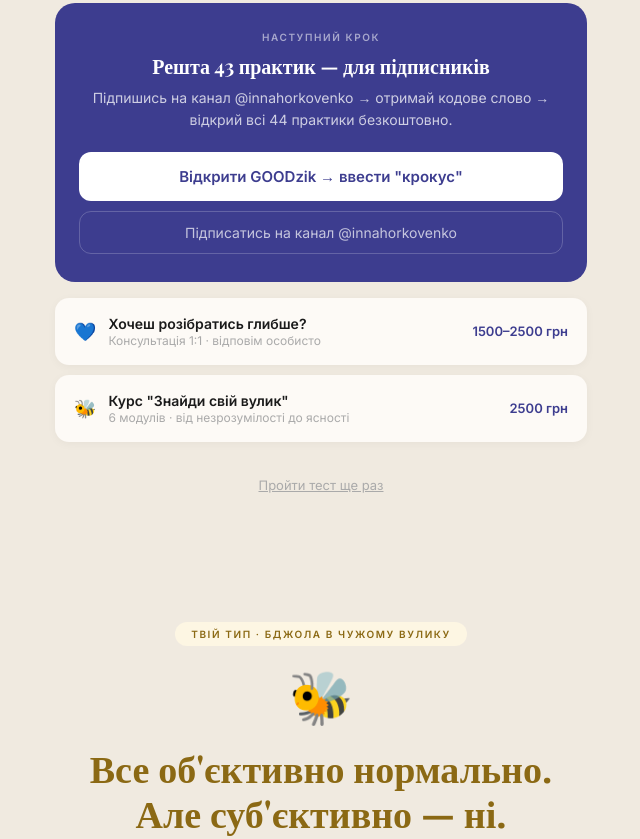
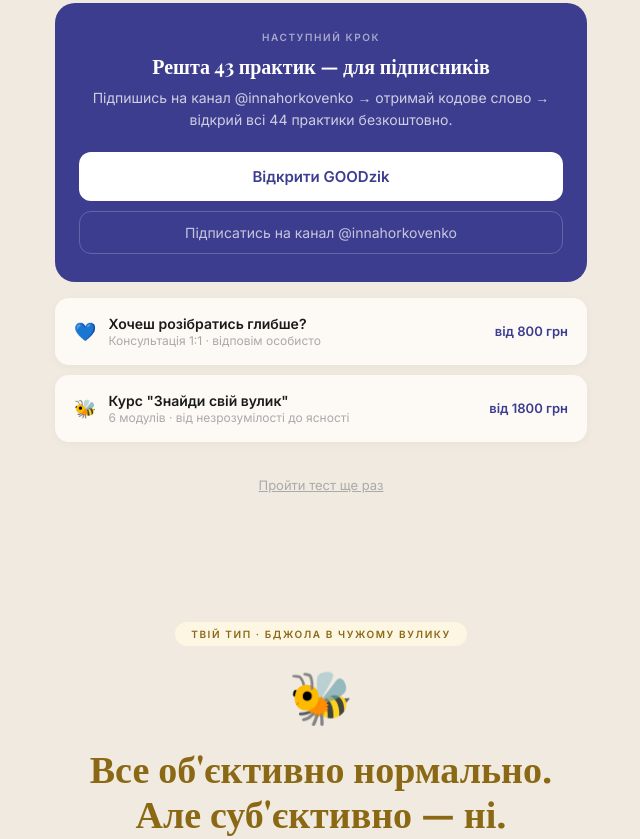
Before and after one commit to horkovenkoi-sketch/vulyk-test, a plain HTML site: page vulyk-test.html in a window 1280 px wide. Shown: the part 2129-2968 px from the top of the page, without its empty margins (319-959 px from the left). Drawn offline with nearby package versions, Linux system fonts and the light colour scheme; a web font is replaced by a local one.

Commit message:
Add files via upload

```diff
--- a/vulyk-test.html
+++ b/vulyk-test.html
@@ -743,7 +743,7 @@ body {
       <div class="next-steps-eyebrow">Наступний крок</div>
       <h3>Решта 43 практик — для підписників</h3>
       <p>Підпишись на канал @innahorkovenko → отримай кодове слово → відкрий всі 44 практики безкоштовно.</p>
-      <a href="https://goodzik.netlify.app" class="btn-cta-white">Відкрити GOODzik → ввести "крокус"</a>
+      <a href="https://goodzik.netlify.app" class="btn-cta-white">Відкрити GOODzik</a>
       <a href="https://t.me/innahorkovenko" class="btn-cta-ghost">Підписатись на канал @innahorkovenko</a>
     </div>
 
@@ -756,7 +756,7 @@ body {
             <div class="link-card-sub">Консультація 1:1 · відповім особисто</div>
           </div>
         </div>
-        <span class="link-card-price">1500–2500 грн</span>
+        <span class="link-card-price">від 800 грн</span>
       </a>
       <a href="https://send.monobank.ua/jar/7gkus1s9LN" class="link-card">
         <div class="link-card-left">
@@ -766,7 +766,7 @@ body {
             <div class="link-card-sub">6 модулів · від незрозумілості до ясності</div>
           </div>
         </div>
-        <span class="link-card-price">2500 грн</span>
+        <span class="link-card-price">від 1800 грн</span>
       </a>
     </div>
 
@@ -834,7 +834,7 @@ body {
       <div class="next-steps-eyebrow">Наступний крок</div>
       <h3>Решта 43 практик — для підписників</h3>
       <p>Підпишись на канал @innahorkovenko → отримай кодове слово → відкрий всі 44 практики безкоштовно.</p>
-      <a href="https://goodzik.netlify.app" class="btn-cta-white">Відкрити GOODzik → ввести "крокус"</a>
+      <a href="https://goodzik.netlify.app" class="btn-cta-white">Відкрити GOODzik</a>
       <a href="https://t.me/innahorkovenko" class="btn-cta-ghost">Підписатись на канал @innahorkovenko</a>
     </div>
 
@@ -847,7 +847,7 @@ body {
             <div class="link-card-sub">Консультація 1:1 · відповім особисто</div>
           </div>
         </div>
-        <span class="link-card-price">1500–2500 грн</span>
+        <span class="link-card-price">від 800 грн</span>
       </a>
       <a href="https://send.monobank.ua/jar/7gkus1s9LN" class="link-card">
         <div class="link-card-left">
@@ -857,7 +857,7 @@ body {
             <div class="link-card-sub">6 модулів · від незрозумілості до ясності</div>
           </div>
         </div>
-        <span class="link-card-price">2500 грн</span>
+        <span class="link-card-price">від 1800 грн</span>
       </a>
     </div>
 
@@ -925,7 +925,7 @@ body {
       <div class="next-steps-eyebrow">Наступний крок</div>
       <h3>Решта 43 практик — для підписників</h3>
       <p>Підпишись на канал @innahorkovenko → отримай кодове слово → відкрий всі 44 практики безкоштовно.</p>
-      <a href="https://goodzik.netlify.app" class="btn-cta-white">Відкрити GOODzik → ввести "крокус"</a>
+      <a href="https://goodzik.netlify.app" class="btn-cta-white">Відкрити GOODzik</a>
       <a href="https://t.me/innahorkovenko" class="btn-cta-ghost">Підписатись на канал @innahorkovenko</a>
     </div>
 
@@ -938,7 +938,7 @@ body {
             <div class="link-card-sub">Поглиб те що знайшла · 6 модулів</div>
           </div>
         </div>
-        <span class="link-card-price">2500 грн</span>
+        <span class="link-card-price">від 1800 грн</span>
       </a>
       <a href="https://t.me/innahorkovenko" class="link-card">
         <div class="link-card-left">
@@ -948,7 +948,7 @@ body {
             <div class="link-card-sub">Наступний рівень разом з Інною</div>
           </div>
         </div>
-        <span class="link-card-price">1500–2500 грн</span>
+        <span class="link-card-price">від 800 грн</span>
       </a>
     </div>
 
```
